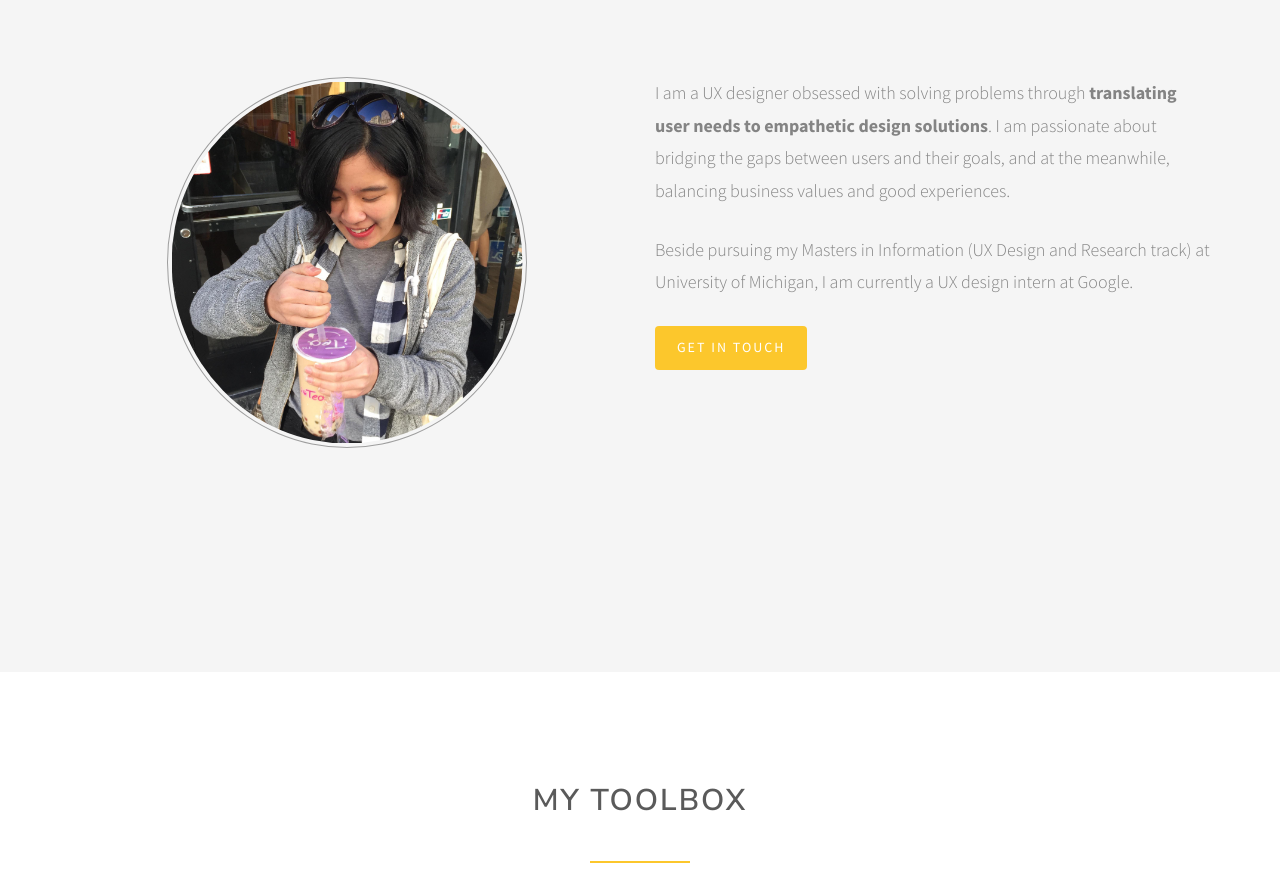
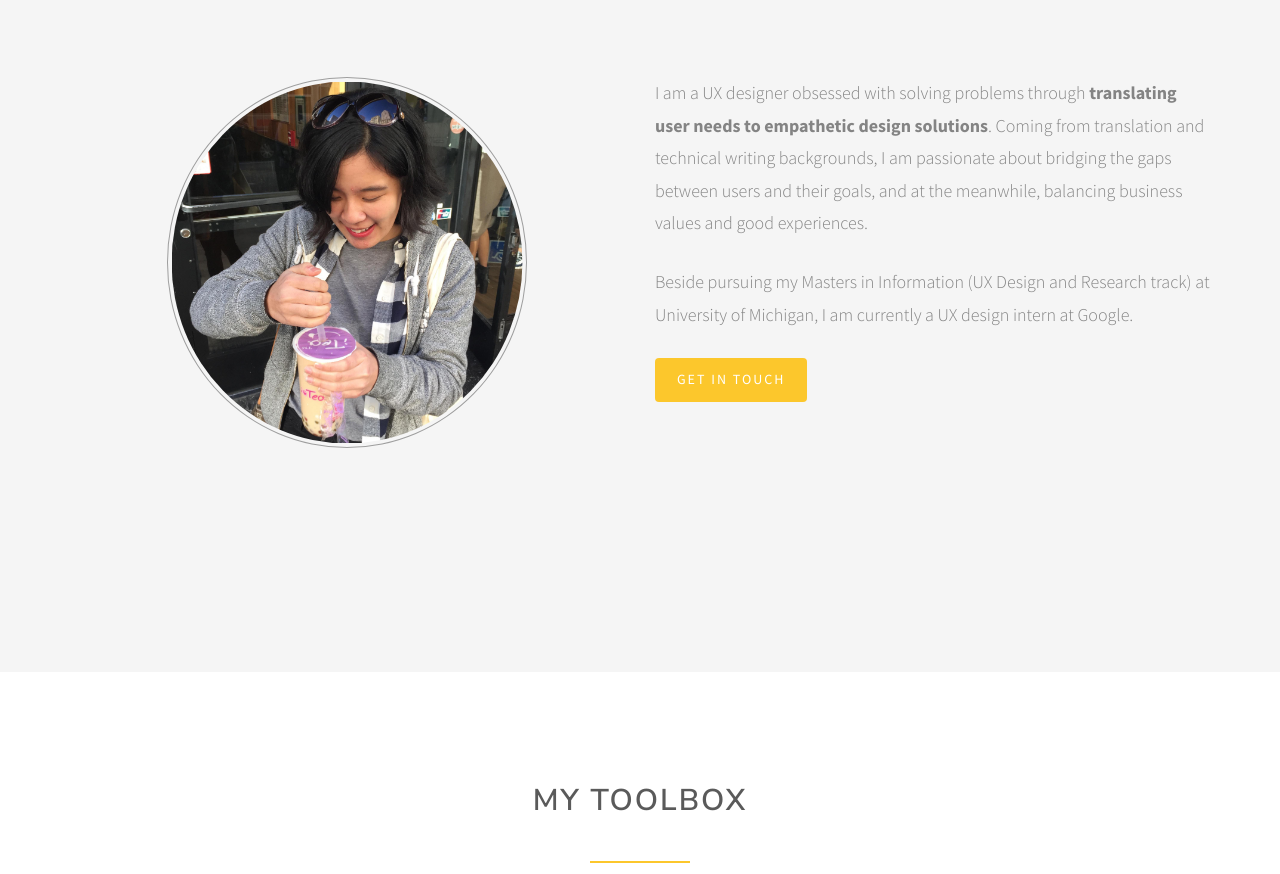
Before and after one commit to tifwu/tiffanywutingwei.github.io, a plain HTML site: page index.html in a window 1280 px wide. Shown: the part 2267-3141 px from the top of the page. Drawn offline with Linux system fonts and the light colour scheme; files whose address does not match are found by name.

Commit message:
new-portfolio8

```diff
--- a/index.html
+++ b/index.html
@@ -207,8 +207,12 @@
 							<img src="img/about.jpg" class="img-circle img-responsive" style="padding: 1%; border: 1px solid #9e9e9e;">
 						</div>
 						<div class="col-sm-12 col-sm-offset-1 col-md-6 col-md-offset-1">
-							<p>I am a UX designer obsessed with solving problems through <strong>translating user needs to empathetic design solutions</strong>. I am passionate about bridging the gaps between users and their goals, and at the meanwhile, balancing business values and good experiences.</p>
-							<p>Beside pursuing my Masters in Information (UX Design and Research track) at University of Michigan, I am currently a UX design intern at Google.</p>
+							<p>I am a UX designer obsessed with solving problems through <strong>translating user needs
+                                to empathetic design solutions</strong>. Coming from translation and technical writing
+                                backgrounds, I am passionate about bridging the gaps between users and their goals, and
+                                at the meanwhile, balancing business values and good experiences.</p>
+							<p>Beside pursuing my Masters in Information (UX Design and Research track) at University of
+                                Michigan, I am currently a UX design intern at Google.</p>
 							<span><a class="btn btn-primary" href="#fh5co-contact-section">Get in Touch</a></span>
 						</div>
 					</div>
```
